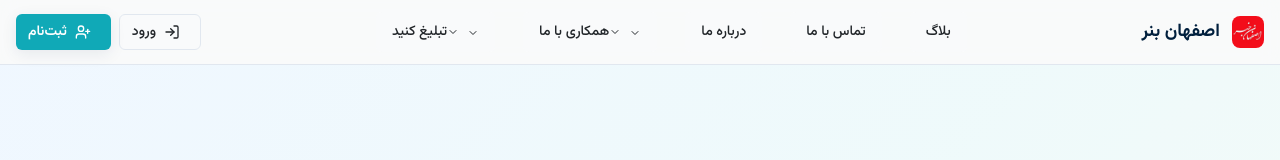
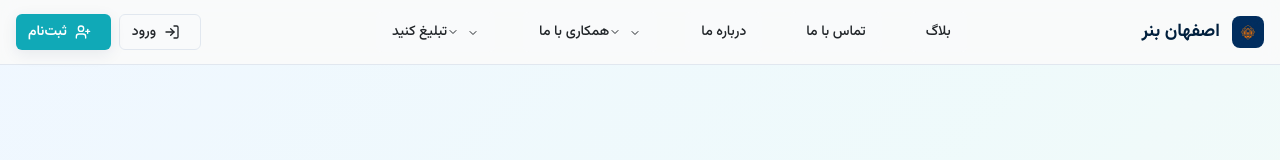
Before and after one commit to parniyanml/esfahan-connect-hub, a React (Vite) app: page / in a window 1280 px wide. Shown: the top 160 px of the page. Built offline with nearby package versions, Linux system fonts and the light colour scheme.

Commit message:
Update header logo
Selected a new logo for the header component.
-edited src/components/Header.tsx

```diff
--- a/src/components/Header.tsx
+++ b/src/components/Header.tsx
@@ -45,9 +45,9 @@ const Header = () => {
           <a href="/" className="flex items-center space-x-2 space-x-reverse">
             <div className="h-8 w-8 rounded-lg overflow-hidden">
               <img
-                src="/lovable-uploads/d08b00c8-bda9-45e0-8fdb-ef91ccd05d6c.png"
+                src="/src/assets/esfahan-banner-logo.png"
                 alt="اصفهان بنر"
-                className="w-full h-full object-cover"
+                className="w-full h-full object-contain"
               />
             </div>
           </a>
```
Also changed, not shown: src/assets/esfahan-banner-logo.png (added).
